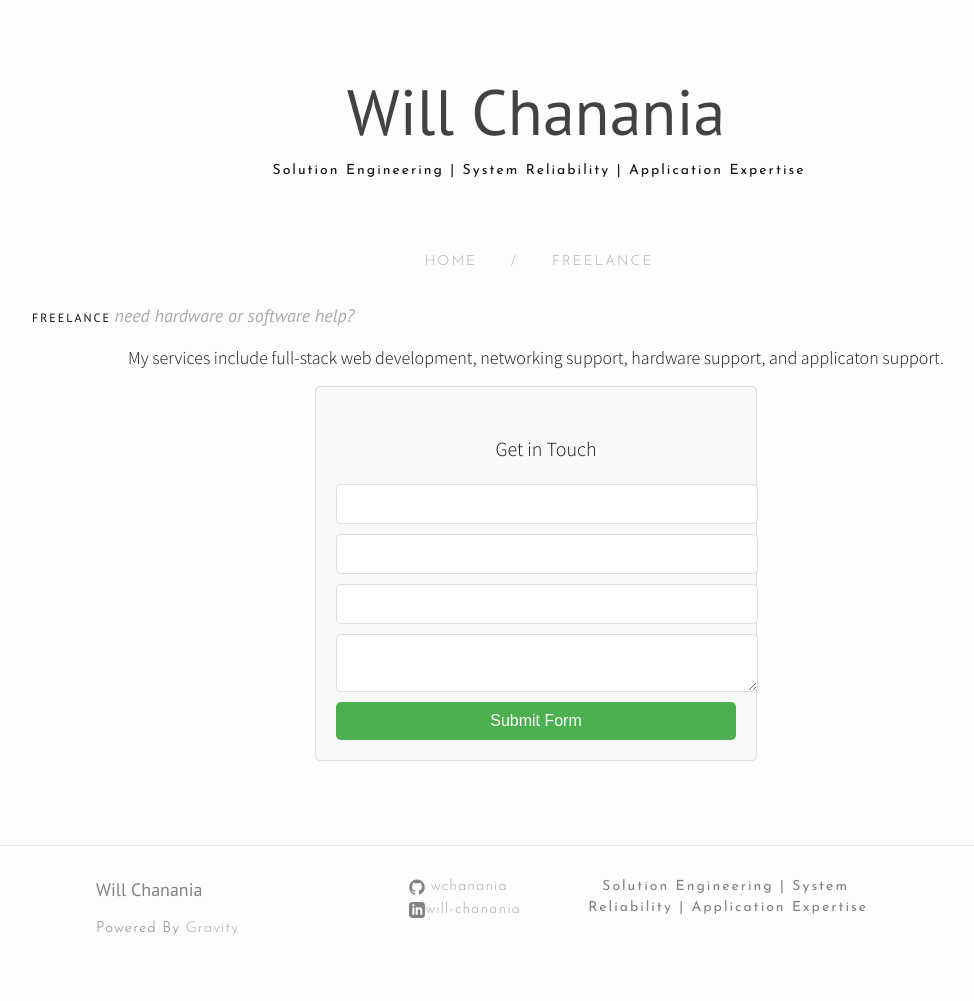
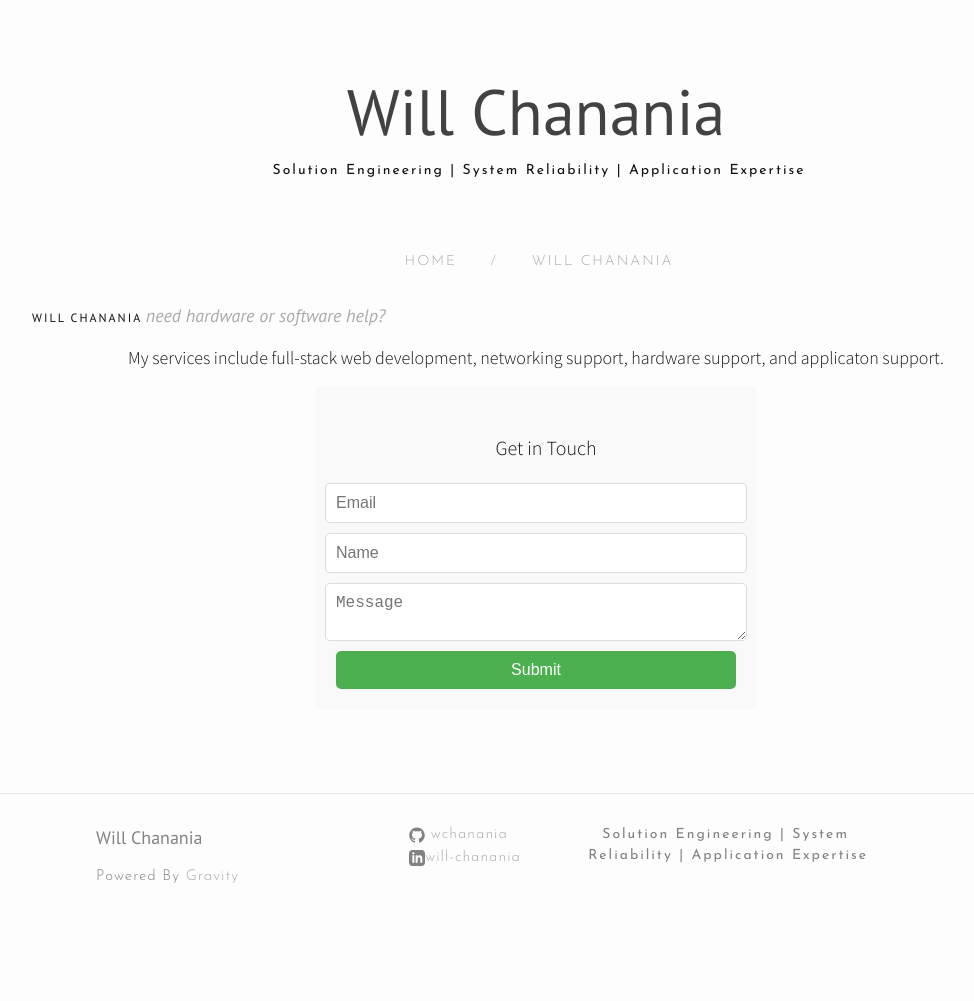
Before and after one commit to wchanania/wchanania.github.io, a Jekyll site: the page built from freelance.md, in a window 1280 px wide. Shown: the whole page, without its empty margins (104-1078 px from the left). Built offline with Jekyll 4.4.1, drawn with Linux system fonts in a browser that asks for light colours; nearby versions of some CDN libraries; after the commit the page ends 949 px from its top, so only the background shows below that.

Commit message:
fix: form

```diff
--- a/css/style.scss
+++ b/css/style.scss
@@ -685,8 +685,6 @@ pre {
   max-width: 400px;
   margin: 0 auto;
   padding: 20px;
-  border: 1px solid #ddd;
-  border-radius: 5px;
   background-color: #f9f9f9;
   text-align: center;
 }
@@ -699,6 +697,7 @@ pre {
 .contact-form form {
   display: grid;
   gap: 10px;
+  justify-items: center;
 }
 
 .contact-form input[type="email"],
@@ -709,6 +708,10 @@ pre {
   border: 1px solid #ddd;
   border-radius: 5px;
   font-size: 16px;
+}
+
+.contact-form textarea {
+  resize: vertical;
 }
 
 .contact-form button[type="submit"] {
--- a/freelance.md
+++ b/freelance.md
@@ -1,6 +1,6 @@
 ---
 layout: page
-title: Freelance
+title: Will Chanania
 permalink: /freelance/
 
 tagline: "Need hardware or software help?"
@@ -20,10 +20,9 @@ My services include full-stack web development, networking support, hardware sup
   <input type="hidden" name="from_name" value="wchanania.github.io">
   <input type="hidden" name="redirect" value="https://web3forms.com/success">
   <input type="checkbox" name="botcheck" class="hidden" style="display: none;">
-  <input type="email" name="email" required>
-  <input type="text" name="First Name" required>
-  <input type="text" name="Phone Number" required>
-  <textarea name="message" required></textarea>
-  <button type="submit">Submit Form</button>
+  <input type="email" placeholder="Email" name="email" required>
+  <input type="text" placeholder="Name" name="Name" required>
+  <textarea name="message" placeholder="Message" required></textarea>
+  <button type="submit">Submit</button>
 </form>
 </div>
```
